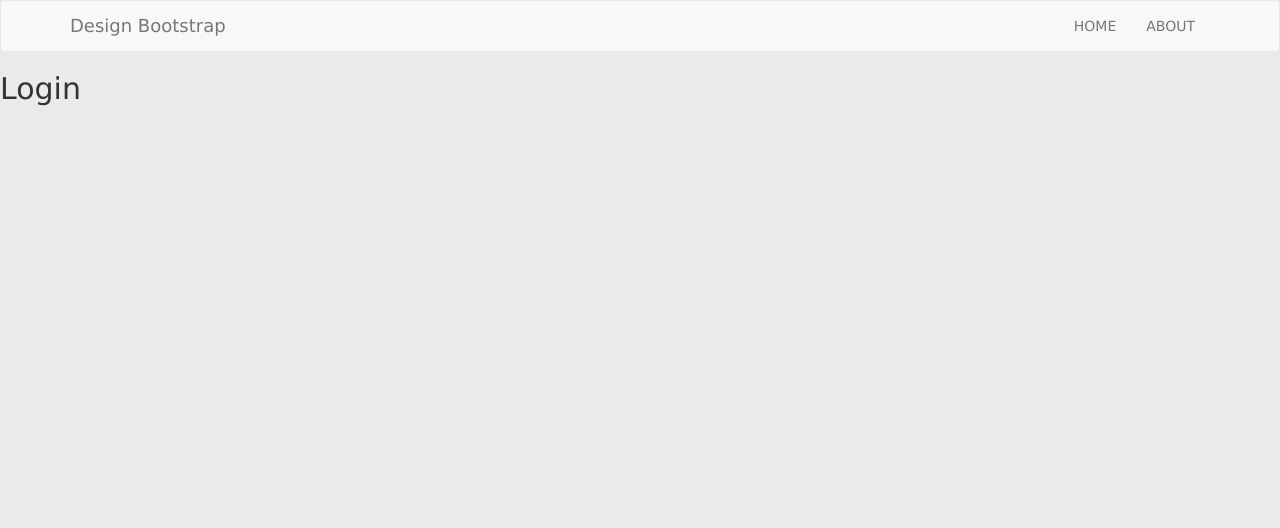
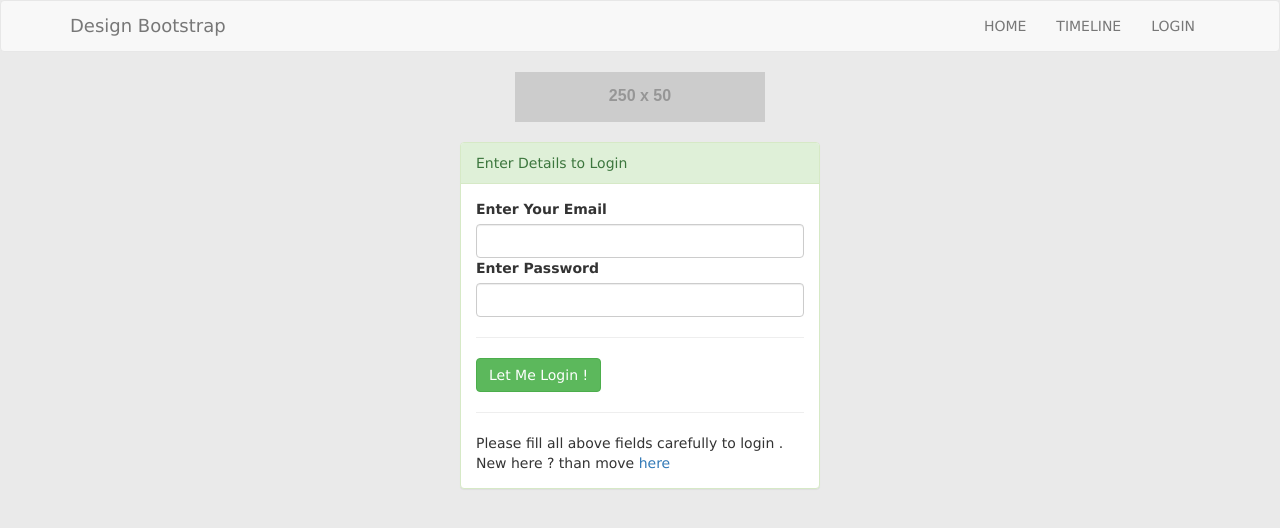
Before and after one commit to nguyentrucxinh/mini-social-network-fe, a React (Create React App) app: page /login in a window 1280 px wide. Shown: the top 528 px of the page. Built offline with nearby package versions, Linux system fonts and the light colour scheme; some icons are missing.

Commit message:
:sparkles: Clean architecture

```diff
--- a/src/components/Login/Login.js
+++ b/src/components/Login/Login.js
@@ -1,8 +1,34 @@
 import React from 'react'
 
 const Login = () => (
-  <div>
-    <h2>Login</h2>
+  <div className='container back'>
+    <div className='row text-center pad-top'>
+      <div className='col-md-4 col-md-offset-4 col-sm-6 col-sm-offset-3'>
+        <img src='http://placehold.it/250x50' alt='' />
+        <br /><br />
+      </div>
+    </div>
+
+    <div className='row '>
+      <div className='col-md-4 col-md-offset-4 col-sm-6 col-sm-offset-3'>
+        <div className='panel panel-success panel-set'>
+          <div className='panel-heading'>
+            Enter Details to Login
+        </div>
+          <div className='panel-body'>
+            <label>Enter Your Email</label>
+            <input type='text' className='form-control' />
+            <label>Enter Password </label>
+            <input type='password' className='form-control' />
+            <hr />
+            <a href='#' className='btn btn-success'>Let Me Login ! </a>
+            <hr />
+            Please fill all above fields carefully to login . New here ? than move <a href='#'>here</a>
+          </div>
+        </div>
+      </div>
+    </div>
+
   </div>
 )
 
--- a/src/components/Nav/Nav.js
+++ b/src/components/Nav/Nav.js
@@ -21,7 +21,10 @@ class Nav extends Component {
                   <Link to='/'>HOME</Link>
                 </li>
                 <li>
-                  <Link to='/about'>ABOUT</Link>
+                  <Link to='/timeline/xinhnguyen'>TIMELINE</Link>
+                </li>
+                <li>
+                  <Link to='/login'>LOGIN</Link>
                 </li>
               </ul>
             </div>
--- a/src/components/Timeline/TimelineLeftContainer/FriendContainer/Friend/Friend.js
+++ b/src/components/Timeline/TimelineLeftContainer/FriendContainer/Friend/Friend.js
@@ -1,39 +1,25 @@
-import React, { Component } from 'react'
+import React from 'react'
 
-class Friend extends Component {
-  render () {
+const Friend = ({ friends }) => {
   return (
     <div className='user-wrapper'>
       <div className='description'>
         <h3> Friends: </h3>
         <hr />
         <div className='row'>
+          {friends.map((value, index) =>
             <div className='col-md-4'>
               <div className='thumbnail'>
                 <a href='#'>
-                  <img src='http://api.randomuser.me/portraits/men/49.jpg' alt='Lights' />
+                  <img src='http://placehold.it/100x100' alt='Lights' />
                 </a>
               </div>
             </div>
-            <div className='col-md-4'>
-              <div className='thumbnail'>
-                <a href='#'>
-                  <img src='http://api.randomuser.me/portraits/men/49.jpg' alt='Nature' />
-                </a>
-              </div>
-            </div>
-            <div className='col-md-4'>
-              <div className='thumbnail'>
-                <a href='#'>
-                  <img src='http://api.randomuser.me/portraits/men/49.jpg' alt='Fjords' />
-                </a>
-              </div>
-            </div>
+          )}
         </div>
       </div>
     </div>
   )
 }
-}
 
 export default Friend
--- a/src/components/Timeline/TimelineLeftContainer/FriendContainer/FriendContainer.js
+++ b/src/components/Timeline/TimelineLeftContainer/FriendContainer/FriendContainer.js
@@ -2,7 +2,7 @@ import Friend from './Friend/Friend'
 import { connect } from 'react-redux'
 
 const mapStateToProps = (state, ownProps) => ({
-  userProfile: state.userProfile
+  friends: state.userProfile.friends
 })
 
 const mapDispatchToProps = (dispatch, ownProps) => ({
--- a/src/components/Timeline/TimelineLeftContainer/IntroContainer/Intro/Intro.js
+++ b/src/components/Timeline/TimelineLeftContainer/IntroContainer/Intro/Intro.js
@@ -13,7 +13,7 @@ class Intro extends Component {
         <div className='description'>
           <h4> {this.props.userProfile.firstName} {this.props.userProfile.lastName}</h4>
           <h5>
-            <strong> Full-stack JavaScript Developer </strong>
+            <strong> {this.props.userProfile.jobTitle} </strong>
           </h5>
           <p>Quote: {this.props.userProfile.profile.quote}</p>
           <p>Studied at: {this.props.userProfile.profile.studiedAt}</p>
--- a/src/components/Timeline/TimelineLeftContainer/SocialNetworkContainer/SocialNetwork/SocialNetwork.js
+++ b/src/components/Timeline/TimelineLeftContainer/SocialNetworkContainer/SocialNetwork/SocialNetwork.js
@@ -1,24 +1,22 @@
-import React, { Component } from 'react'
+import React from 'react'
 
-class SocialNetwork extends Component {
-  render () {
+const SocialNetwork = ({ profile }) => {
   return (
     <div className='user-wrapper'>
       <div className='description'>
         <h3> Social Links: </h3>
         <hr />
-          <a href='{userProfile.profile.website}' className='btn btn-sm btn-social btn-facebook' target='_blank'>
+        <a href={profile.website} className='btn btn-sm btn-social btn-facebook' target='_blank'>
           <i className='fa fa-chrome' />&nbsp; Website </a>
-          <a href='{userProfile.profile.github}' className='btn btn-sm btn-social btn-google' target='_blank'>
+        <a href={profile.github} className='btn btn-sm btn-social btn-google' target='_blank'>
           <i className='fa fa-github' />&nbsp; GitHub</a>
-          <a href='{userProfile.profile.twitter}' className='btn btn-sm btn-social btn-twitter' target='_blank'>
+        <a href={profile.twitter} className='btn btn-sm btn-social btn-twitter' target='_blank'>
           <i className='fa fa-twitter' />&nbsp; Twitter </a>
-          <a href='{userProfile.profile.linkedIn}' className='btn btn-sm btn-social btn-linkedin' target='_blank'>
+        <a href={profile.linkedIn} className='btn btn-sm btn-social btn-linkedin' target='_blank'>
           <i className='fa fa-linkedin' />&nbsp; Linkedin </a>
       </div>
     </div>
   )
 }
-}
 
 export default SocialNetwork
--- a/src/components/Timeline/TimelineLeftContainer/SocialNetworkContainer/SocialNetworkContainer.js
+++ b/src/components/Timeline/TimelineLeftContainer/SocialNetworkContainer/SocialNetworkContainer.js
@@ -2,7 +2,7 @@ import SocialNetwork from './SocialNetwork/SocialNetwork'
 import { connect } from 'react-redux'
 
 const mapStateToProps = (state, ownProps) => ({
-  userProfile: state.userProfile
+  profile: state.userProfile.profile
 })
 
 const mapDispatchToProps = (dispatch, ownProps) => ({
```
Lines whose indentation alone changed are shown as unchanged.
